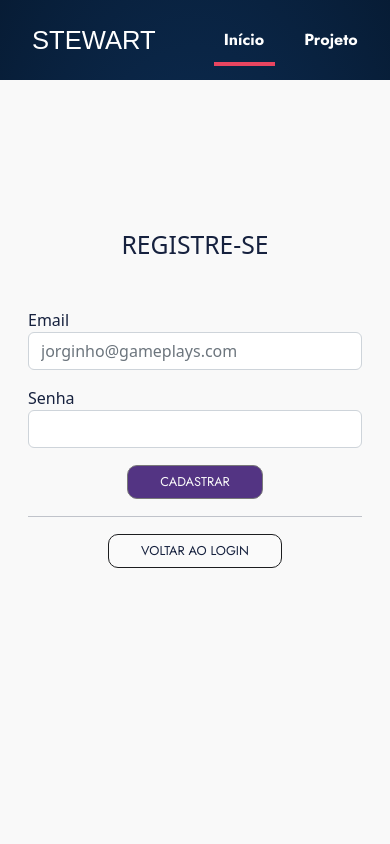
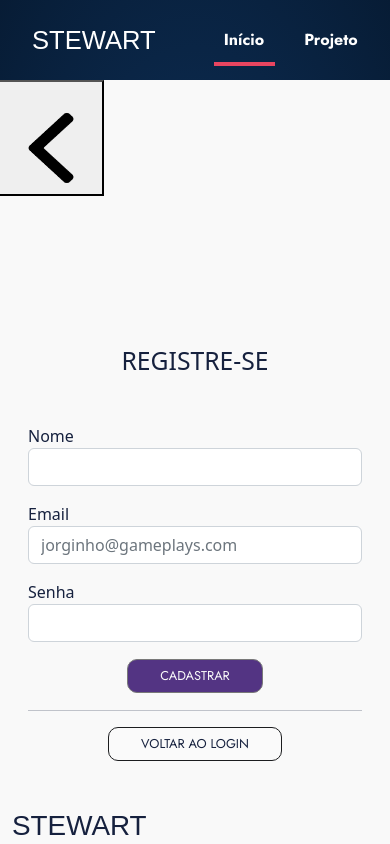
Before and after one commit to RP2-startups/stewart-frontend, a JavaScript app: page /register in a window 390 px wide. Shown: the top 844 px of the page. Built offline with nearby package versions, Linux system fonts and the light colour scheme; a web font is replaced by a local one.

Commit message:
login/register modal and update home

```diff
--- a/src/pages/HomePage.vue
+++ b/src/pages/HomePage.vue
@@ -1,50 +1,37 @@
-<script setup lang="ts">
+<script setup>
 import ImageCard from "../components/ImageCard.vue";
+import SearchBar from "../components/SearchBar.vue";
 </script>
 
 <template>
-
   <ImageCard title="Evite problemas ao criar sua Startup"
-  source="https://hub.pme-digital.pt/wp-content/uploads/2019/04/Flat-color-Modern-Isometric-Illustration-design-Startup.png"
-/>
+    source="https://hub.pme-digital.pt/wp-content/uploads/2019/04/Flat-color-Modern-Isometric-Illustration-design-Startup.png" />
   <section class="container">
     <div class="row text">
       <article class="col-lg-2">Diferenciais do nosso projeto</article>
       <ImageCard title="Agilidade de Criação"
         source="https://png.pngtree.com/png-clipart/20220131/original/pngtree-two-business-people-with-calendar-and-work-time-isometric-vector-png-image_7255641.png"
-small
-vertical
-reverse/>
+        small vertical reverse />
 
       <ImageCard title="Aprenda com exemplos"
-source="https://sdmsoftware.com/wp-content/uploads/2019/12/Home-character-icon-283x300.png"
-small
-vertical
-reverse/>
+        source="https://sdmsoftware.com/wp-content/uploads/2019/12/Home-character-icon-283x300.png" small vertical
+        reverse />
 
       <ImageCard title="Inicie sua ideia online"
-source="http://objesoft.com.tr/wp-content/uploads/2017/06/proje-takip-obje-slide-1.png"
-small
-vertical
-reverse/>
+        source="http://objesoft.com.tr/wp-content/uploads/2017/06/proje-takip-obje-slide-1.png" small vertical
+        reverse />
 
     </div>
   </section>
 
   <ImageCard title="Publique e participe de ideias inovadoras"
     body="Com o Stewart você poderá participar de projetos inovadores, publicar suas ideias, e reunir pessoas interessadas no seu projeto para formar sua equipe."
-source="https://suruchetech.com/assets/images/banner-img.png"
-transparent
-titleSize="2.5rem"
-/>
+    source="https://suruchetech.com/assets/images/banner-img.png" transparent titleSize="2.5rem" />
 
   <ImageCard title="Ambiente seguro para suas ideias"
     body="Conte com o Stewart para proteger seus projetos, divulgando seus dados apenas para as pessoas que você quiser."
-source="https://www.ilantus.com/wp-content/uploads/2021/07/Secure-Web-Access-500x450-1-500x400.png"
-reverse
-transparent
-titleSize="2.5rem"
-/>
+    source="https://www.ilantus.com/wp-content/uploads/2021/07/Secure-Web-Access-500x450-1-500x400.png" reverse
+    transparent titleSize="2.5rem" />
 
   <section class="container">
     <article class="text-center text">
@@ -52,36 +39,36 @@ titleSize="2.5rem"
     </article>
     <!--Transformar em um componente depois que recebe os projetos do backend-->
     <div class="row">
-    <ImageCard title="Startup"
-    marginTop="100px"
-    source="https://seeklogo.com/images/C/circle-shape-company-logo-DF697037BE-seeklogo.com.png"
-    small
-    vertical
-    reverse/>
+      <ImageCard title="Startup" marginTop="100px"
+        source="https://seeklogo.com/images/C/circle-shape-company-logo-DF697037BE-seeklogo.com.png" small vertical
+        reverse />
       <ImageCard title="Business"
-    source="https://seeklogo.com/images/C/circle-shape-company-logo-DF697037BE-seeklogo.com.png"
-    small
-    vertical
-    reverse/>
+        source="https://seeklogo.com/images/C/circle-shape-company-logo-DF697037BE-seeklogo.com.png" small vertical
+        reverse />
       <ImageCard title="Company"
-    source="https://seeklogo.com/images/C/circle-shape-company-logo-DF697037BE-seeklogo.com.png"
-    small
-    vertical
-    reverse/>
+        source="https://seeklogo.com/images/C/circle-shape-company-logo-DF697037BE-seeklogo.com.png" small vertical
+        reverse />
       <ImageCard title="Store"
-    source="https://seeklogo.com/images/C/circle-shape-company-logo-DF697037BE-seeklogo.com.png"
-    small
-    vertical
-    reverse/>
+        source="https://seeklogo.com/images/C/circle-shape-company-logo-DF697037BE-seeklogo.com.png" small vertical
+        reverse />
     </div>
   </section>
-<br/>
+  <br />
 </template>
 
 <style>
 @import "../assets/styles/base.css";
+
 .text {
   font-family: 'Jost';
   font-size: 2rem;
 }
 </style>
+methods: {
+<script>
+//import api from "../services/api.js" conexão com backend
+export default {
+  methods: {
+  }
+}
+</script>
--- a/src/pages/LoginPage.vue
+++ b/src/pages/LoginPage.vue
@@ -1,38 +1,26 @@
 <script setup lang="ts">
+import RegisterModal from "../pages/RegisterPage.vue";
 </script>
 
 <template>
-    <div class="row asa" :style="{'height': `${screenHeigth}px`}">
+  <div class="row asa" :style="{ 'height': `${screenHeigth}px` }">
     <div class="col-md-5 col-sd-12 nopadding form">
       <button @click="$emit('close')">
-          <img
-            src="../assets/images/arrow-back-black.png"
-            class="btn back-arrow d-none d-md-block"/>
+        <img src="../assets/images/arrow-back-black.png" class="btn back-arrow d-none d-md-block" />
       </button>
-        <div
-          class="col-md-6 offset-md-3 col-sm-4 offset-sm-4 form-wrapper mobile-space"
-        >
+      <div class="col-md-6 offset-md-3 col-sm-4 offset-sm-4 form-wrapper mobile-space">
         <h2 class="text-center mb-5 title-login">FAÇA O LOGIN</h2>
         <b-form>
           <!-- EMAIL -->
           <b-form-group label-for="email">
             <label class="d-flex justify-content-between"> Email </label>
-              <input
-                type="text"
-                class="form-control"
-                :class="{ 'is-invalid': !emailValid }"
-                placeholder="jorginho@gameplays.com"
-                v-model="email"
-                required
-              />
+            <input type="text" class="form-control" :class="{ 'is-invalid': !emailValid }"
+              placeholder="jorginho@gameplays.com" v-model="email" required />
           </b-form-group>
 
-            <p
-              class="errorMessage"
-              :class="{
+          <p class="errorMessage" :class="{
             disable: emailValid,
-              }"
-            >
+          }">
             Insira um email válido
           </p>
           <!-- SENHA -->
@@ -41,13 +29,8 @@
               Senha
               <small><a href="#">Esqueceu sua senha?</a></small>
             </label>
-              <input
-                type="password"
-                class="form-control"
-                :class="{ 'is-invalid': !passwordValid }"
-                v-model="password"
-                required
-              />
+            <input type="password" class="form-control" :class="{ 'is-invalid': !passwordValid }" v-model="password"
+              required />
           </b-form-group>
           <p class="errorMessage" :class="{ disable: passwordValid }">
             Senha precisa ter mais de 8 caracteres
@@ -56,30 +39,40 @@
             <button class="btn btn-login" @click="login">ENTRAR</button>
           </div>
           <hr />
-            <router-link to="/register"
-              class="noHover btn btn-wrapper-register p-0"
-            >
-              <button class="btn btn-register">REGISTRAR-SE</button>
-            </router-link>
+
+            <button class="btn btn-register" @click="open = true">REGISTRAR-SE</button>
+          <Transition name="modal">
+            <div v-if="open" class="modal">
+              <RegisterModal @close="open = false" />
+            </div>
+          </Transition>
         </b-form>
       </div>
     </div>
     <div class="col-7 nopadding d-none d-md-block">
-        <img
-          class="login_image"
-          src="https://as1.ftcdn.net/v2/jpg/01/99/42/28/1000_F_199422875_2RLcAaIQ6S2G0yis7okytByh1SaB2ZNv.jpg"
-        />
+      <img class="login_image"
+        src="https://as1.ftcdn.net/v2/jpg/01/99/42/28/1000_F_199422875_2RLcAaIQ6S2G0yis7okytByh1SaB2ZNv.jpg" />
     </div>
 
   </div>
 </template>
 
 <style scoped>
-/* page css */
-
-.asa{
+.modal {
+  position: fixed;
+  z-index: 9999;
+  top: 0;
+  left: 0;
+  width: 100%;
+  height: 100%;
+  background-color: rgba(0, 0, 0, 0.5);
+  display: table;
+  transition: opacity 0.3s ease;
+}
+.asa {
   overflow: hidden;
 }
+
 .login_image {
   width: 100%;
   height: 100%;
@@ -93,12 +86,14 @@
 .form {
   background-color: var(--color-cream);
 }
+
 @media screen and (max-width: 767px) {
   .mobile-space {
     padding-left: 40px;
     padding-right: 40px;
   }
 }
+
 .form-wrapper {
   justify-content: center;
   align-items: center;
@@ -188,12 +183,12 @@ export default defineComponent({
       email: "",
       screenHeigth: innerHeight,
       prevPage: "",
-      open : false,
+      open: false,
     };
   },
-  mounted: function(){
+  mounted: function () {
     window.addEventListener('resize', this.adjustHeight)
-    this.$emit('changeVisibility',false)
+    this.$emit('changeVisibility', false)
   },
   methods: {
     login() {
@@ -202,7 +197,7 @@ export default defineComponent({
         ? (this.passwordValid = false)
         : (this.passwordValid = true);
     },
-    adjustHeight(){
+    adjustHeight() {
       this.screenHeigth = window.innerHeight
     },
   },
--- a/src/pages/RegisterPage.vue
+++ b/src/pages/RegisterPage.vue
@@ -1,29 +1,33 @@
 <script setup lang="ts">
 </script>
-
+<!-- name email photo pass about -->
 <template>
-  <div class="row asa" :style="{'height': `${screenHeigth}px`}">
-    <div class="col-md-6 col-sd-12 nopadding form">
-      <router-link to="/" >
-        <img
-          src="../assets/images/arrow-back-black.png"
-          class="btn back-arrow d-none d-md-block"/>
-      </router-link>
-      <div class="col-md-6 offset-md-3 col-sm-3 offset-sm-3 form-wrapper mobile-space">
+  <div class="row asa">
+    <div class="col-md-5 col-sd-12 nopadding form">
+      <button @click="$emit('close')">
+        <img src="../assets/images/arrow-back-black.png" class="btn back-arrow" />
+      </button>
+      <div class="col-md-6 offset-md-3 col-sm-4 offset-sm-4 form-wrapper mobile-space">
         <h2 class="text-center mb-5 title-login">REGISTRE-SE</h2>
         <b-form>
+          <!-- NOME -->
+          <b-form-group label-for="name">
+            <label class="d-flex justify-content-between">
+              Nome
+            </label>
+            <input type="text" class="form-control" :class="{'is-invalid':!nameValid}" v-model="name" required>
+          </b-form-group>
+          <p class="errorMessage" :class="{ disable: nameValid, }">
+            Insira um nome válido
+          </p>
+
           <!-- EMAIL -->
           <b-form-group label-for="email">
             <label class="d-flex justify-content-between"> Email </label>
             <input type="text" class="form-control " :class="{'is-invalid':!emailValid}" placeholder="jorginho@gameplays.com" v-model="email" required>
           </b-form-group>
 
-          <p
-            class="errorMessage"
-            :class="{
-              disable: emailValid,
-            }"
-          >
+          <p class="errorMessage" :class="{ disable: emailValid, }">
             Insira um email válido
           </p>
           <!-- SENHA -->
@@ -34,16 +38,14 @@
             <input type="password" class="form-control" :class="{'is-invalid':!passwordValid}" v-model="password" required>
           </b-form-group>
           <p class="errorMessage" :class="{disable:passwordValid}">Senha precisa ter mais de 8 caracteres</p>
+
+
+
           <div class="noHover btn btn-wrapper-login p-0">
             <button class="btn btn-login" @click="login">CADASTRAR</button>
           </div>
           <hr />
-          <router-link
-            to="/login"
-            class="noHover btn btn-wrapper-register p-0"
-          >
-            <button class="btn btn-register">VOLTAR AO LOGIN</button>
-          </router-link>
+            <button class="btn btn-register" @click="$emit('close')">VOLTAR AO LOGIN</button>
         </b-form>
       </div>
     </div>
@@ -162,8 +164,10 @@ import { defineComponent } from "vue";
 export default defineComponent({
   data() {
     return {
+      nameValid: true,
       emailValid: true,
       passwordValid:true,
+      name: "",
       password: "" ,
       email: "",
       screenHeigth: innerHeight,
@@ -175,6 +179,7 @@ export default defineComponent({
   },
   methods:{
     login(){
+      this.name == "" && !this.name.includes("@") ? this.nameValid = false : this.nameValid = true
       this.email == "" ?  this.emailValid = false : this.emailValid = true
       this.password == "" || this.password.length < 8  ? this.passwordValid = false : this.passwordValid = true
     },
```
Lines whose indentation alone changed are shown as unchanged.
